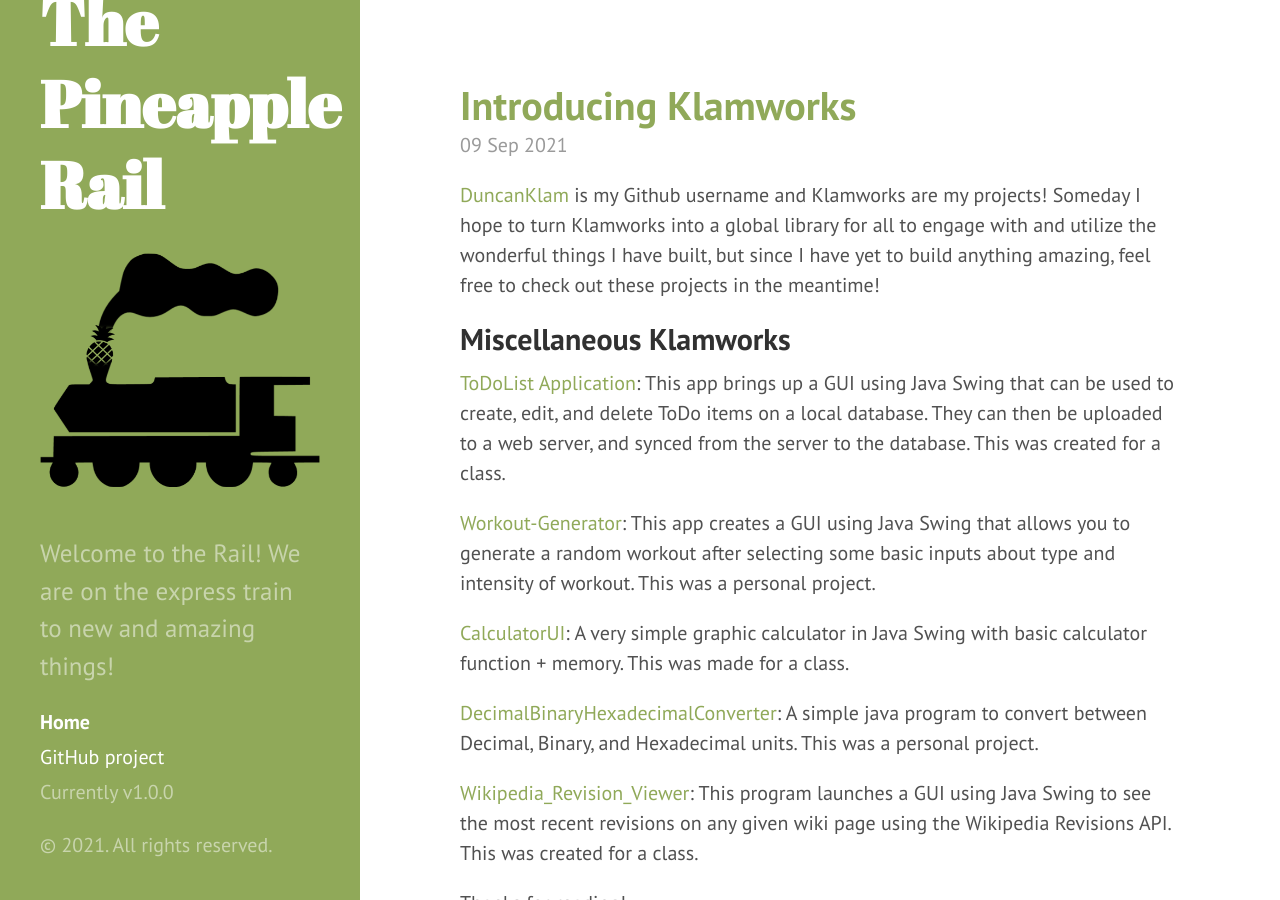
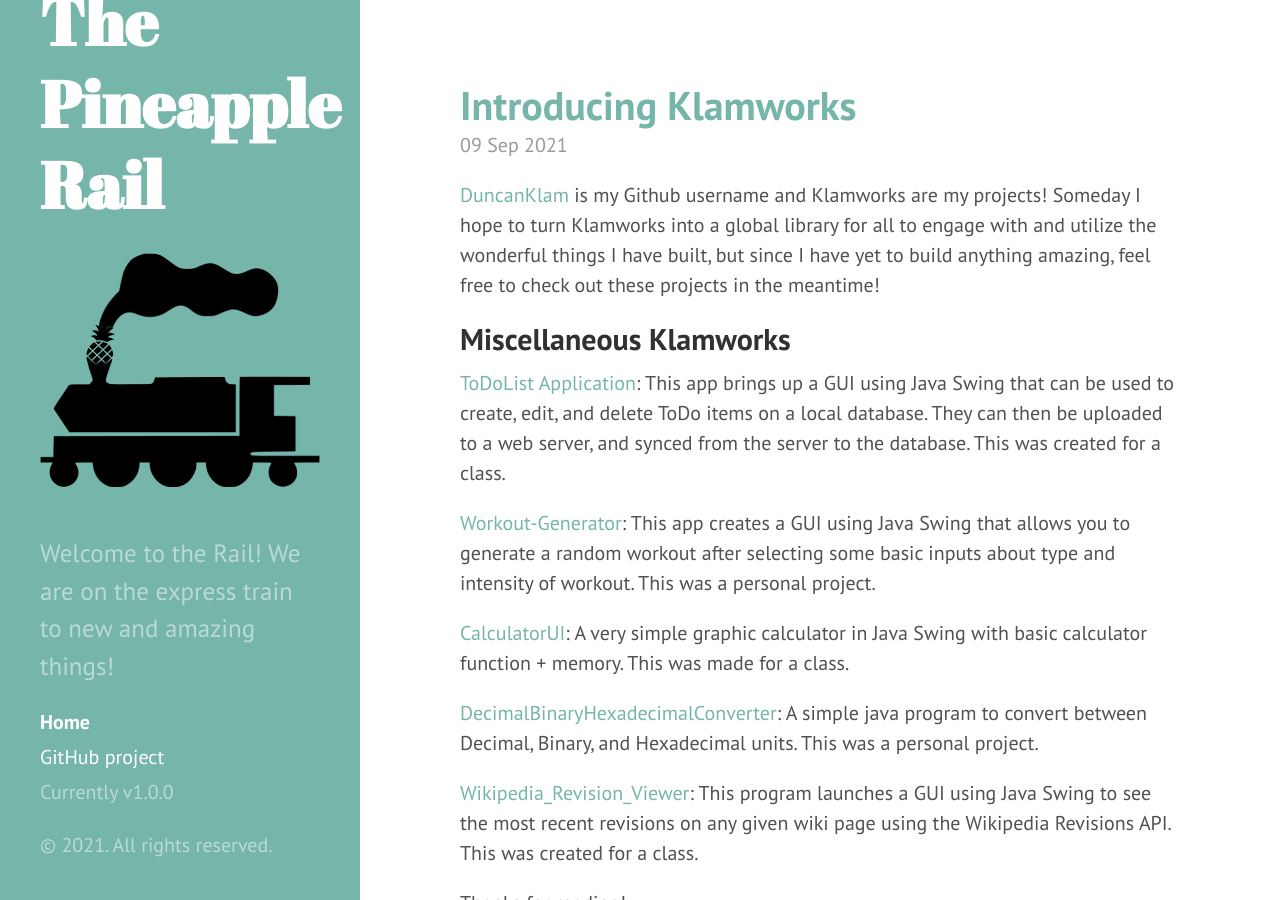
Before and after one commit to DuncanKlam/DuncanKlam.github.io, a Jekyll site: the page built from index.html, in a window 1280 px wide and 900 px high. Built offline with Jekyll 4.4.1, drawn with Linux system fonts in a browser that asks for light colours; the list of posts is cut into pages by our own code.

Commit message:
Changed website color to light blue

```diff
--- a/_layouts/default.html
+++ b/_layouts/default.html
@@ -3,7 +3,7 @@
 
   {% include head.html %}
 
-  <body class="theme-base-0b">
+  <body class="theme-base-0c">
 
     {% include sidebar.html %}
 
```
